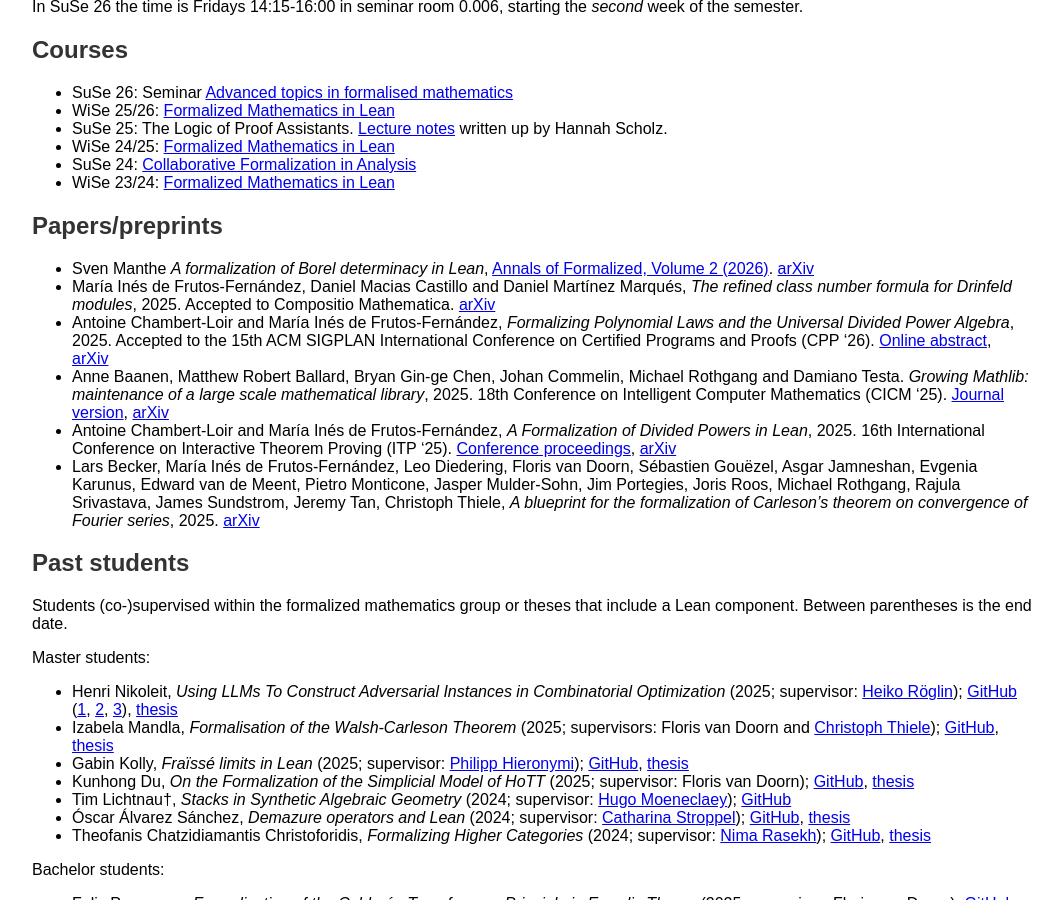
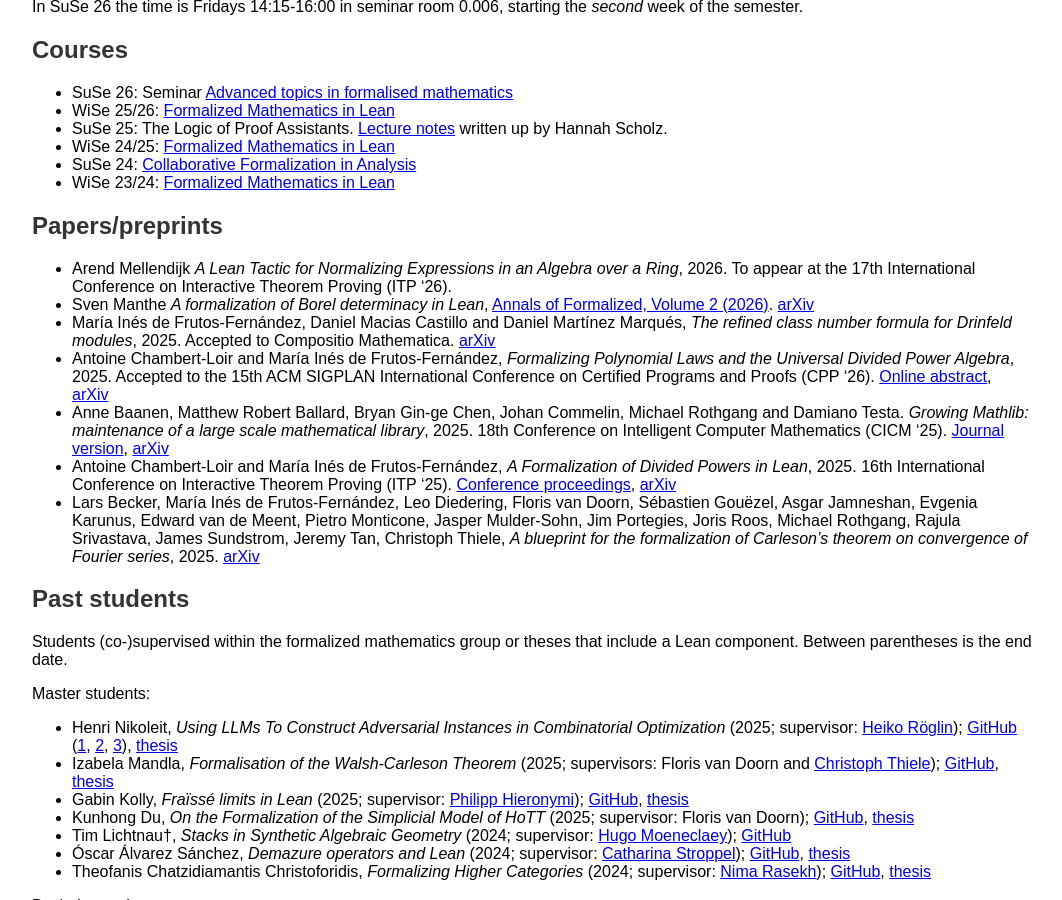
Before and after one commit to fpvandoorn/fpvandoorn.github.io, a Jekyll site: the page built from formalized-mathematics.md, in a window 1280 px wide and 900 px high, scrolled down 1408 px. Shown: the whole window, without its empty margins (108-1170 px from the left). Built offline with Jekyll 4.4.1, drawn with Linux system fonts in a browser that asks for light colours; our own code applies the rules of GitHub Pages for plain Markdown files.

Commit message:
add Arend's paper

```diff
--- a/formalized-mathematics.md
+++ b/formalized-mathematics.md
@@ -87,6 +87,7 @@
 
 
 ## Papers/preprints
+* Arend Mellendijk *A Lean Tactic for Normalizing Expressions in an Algebra over a Ring*, 2026. To appear at the 17th International Conference on Interactive Theorem Proving (ITP '26).
 * Sven Manthe *A formalization of Borel determinacy in Lean*, [Annals of Formalized, Volume 2 (2026)](https://afm.episciences.org/17712). [arXiv](https://arxiv.org/abs/2502.03432)
 * María Inés de Frutos-Fernández, Daniel Macias Castillo and Daniel Martínez Marqués, *The refined class number formula for Drinfeld modules*, 2025. Accepted to Compositio Mathematica. [arXiv](https://arxiv.org/abs/2309.17256)
 * Antoine Chambert-Loir and María Inés de Frutos-Fernández, *Formalizing Polynomial Laws and the Universal Divided Power Algebra*, 2025. Accepted to the 15th ACM SIGPLAN International
```
